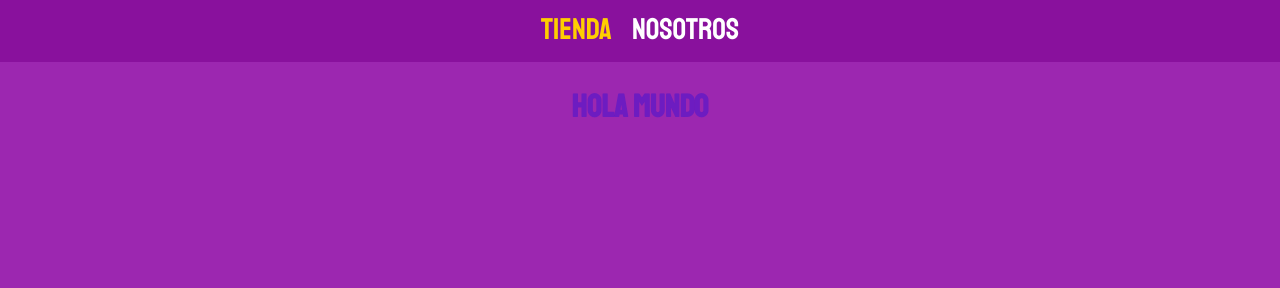
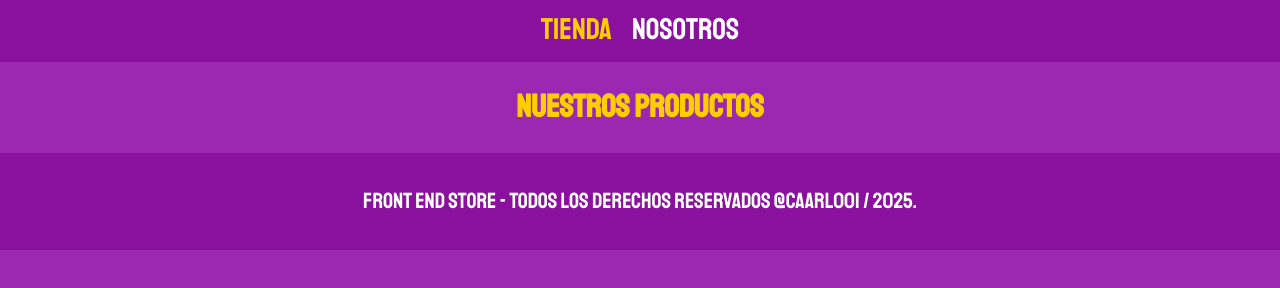
Before and after one commit to Caarl001/Frontend-Store, a plain HTML site: page index.html in a window 1280 px wide. Shown: the part 160-448 px from the top of the page. Drawn offline with Linux system fonts and the light colour scheme.

Commit message:
Add nosotros -  h1 productos

```diff
--- a/css/styles.css
+++ b/css/styles.css
@@ -50,7 +50,6 @@ h1, h2, h3 {
     text-align: center;
     color: var(--secundario);
     font-family: var(--fuentePrincipal);
-    color: #0505e450; /* Prueba*/
 }
 h1 {font-size: 4rem;}
 h2 {font-size: 3.2rem;}
@@ -91,3 +90,15 @@ justify-content:center;
 /* Servicios */
 /* Contacto */
 /* Footer */
+.footer {
+    background-color: var(--primarioOscuro);
+    padding: 1rem 0;
+    margin-top: 2rem;
+}
+.footer__texto{
+    font-family: var(--fuentePrincipal);
+    text-align: center;
+    font-size: 2.2rem;
+
+
+}
--- a/index.html
+++ b/index.html
@@ -17,7 +17,14 @@
         <a class="navegacion__enlace navegacion__enlace--activo" href="#">Tienda</a>
         <a class="navegacion__enlace" href="#">Nosotros</a>
     </nav>
+    <main class="contenedor">
 
-    <h1 class="p">Hola Mundo</h1>
+        <h1>Nuestros Productos</h1>
+
+    </main>
+
+    <footer class="footer">
+        <p class="footer__texto">Front End Store - Todos los derechos reservados  @Caarl001 / 2025.</p>
+    </footer>
 </body>
 </html>
```
Also changed, not shown: nosotros.html (added).
